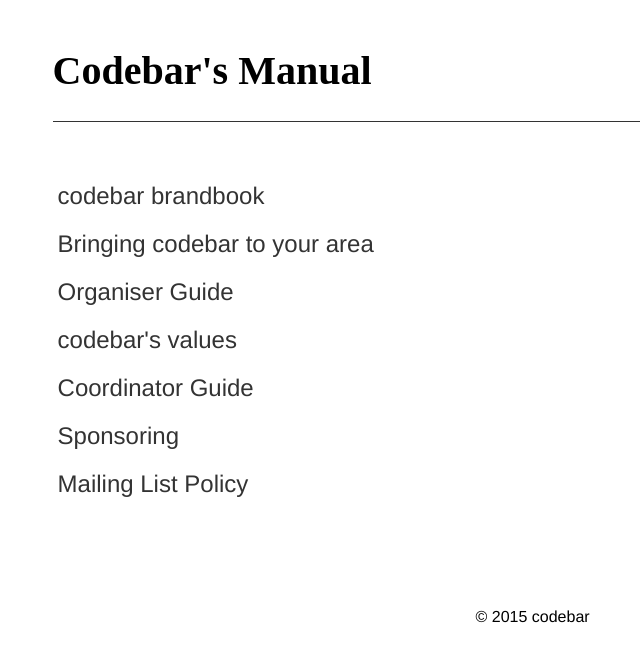
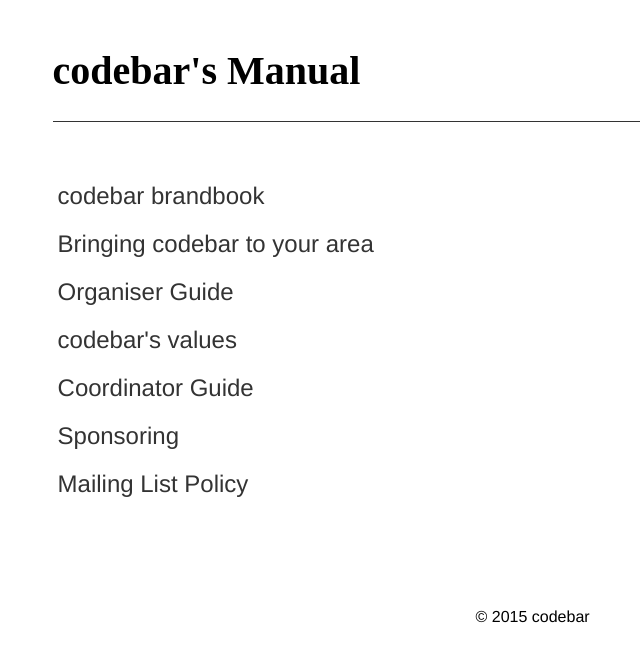
Before and after one commit to codebar/manual, a Jekyll site: the page built from index.html, in a window 1280 px wide. Shown: the top 662 px of the page, without its empty margins (143-783 px from the left). Built offline with Jekyll 4.4.1, drawn with Linux system fonts in a browser that asks for light colours; Markdown is read by kramdown in place of the engine named in the settings.

```diff
--- a/_config.yml
+++ b/_config.yml
@@ -1,6 +1,6 @@
-title: Codebar's Manual
+title: codebar's Manual
 email: hello@codebar.io
-description: "Codebar's manual"
+description: "codebar's manual"
 baseurl: ""
 url: "http://manual.codebar.io"
 twitter_username: codebar
```
